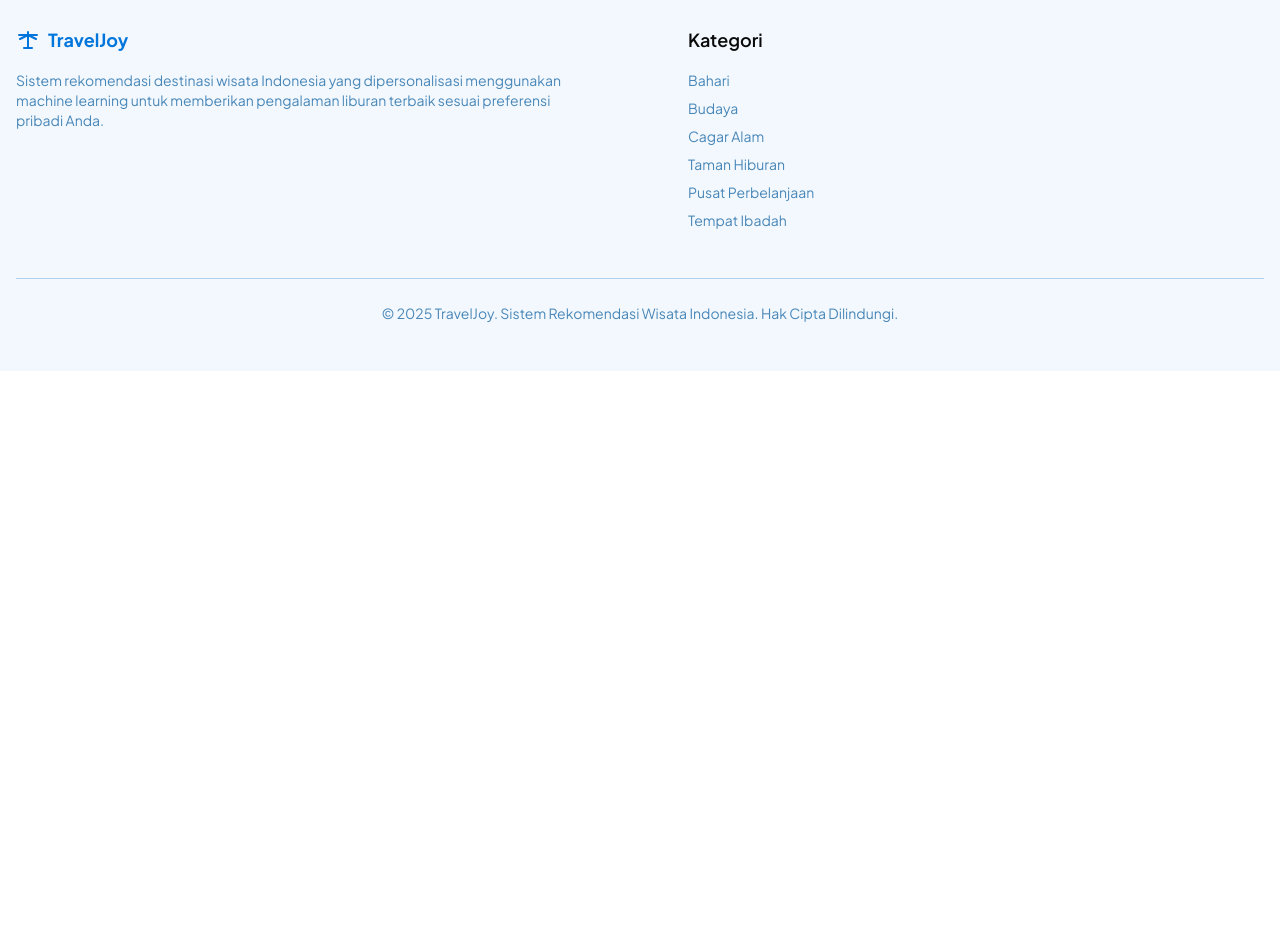
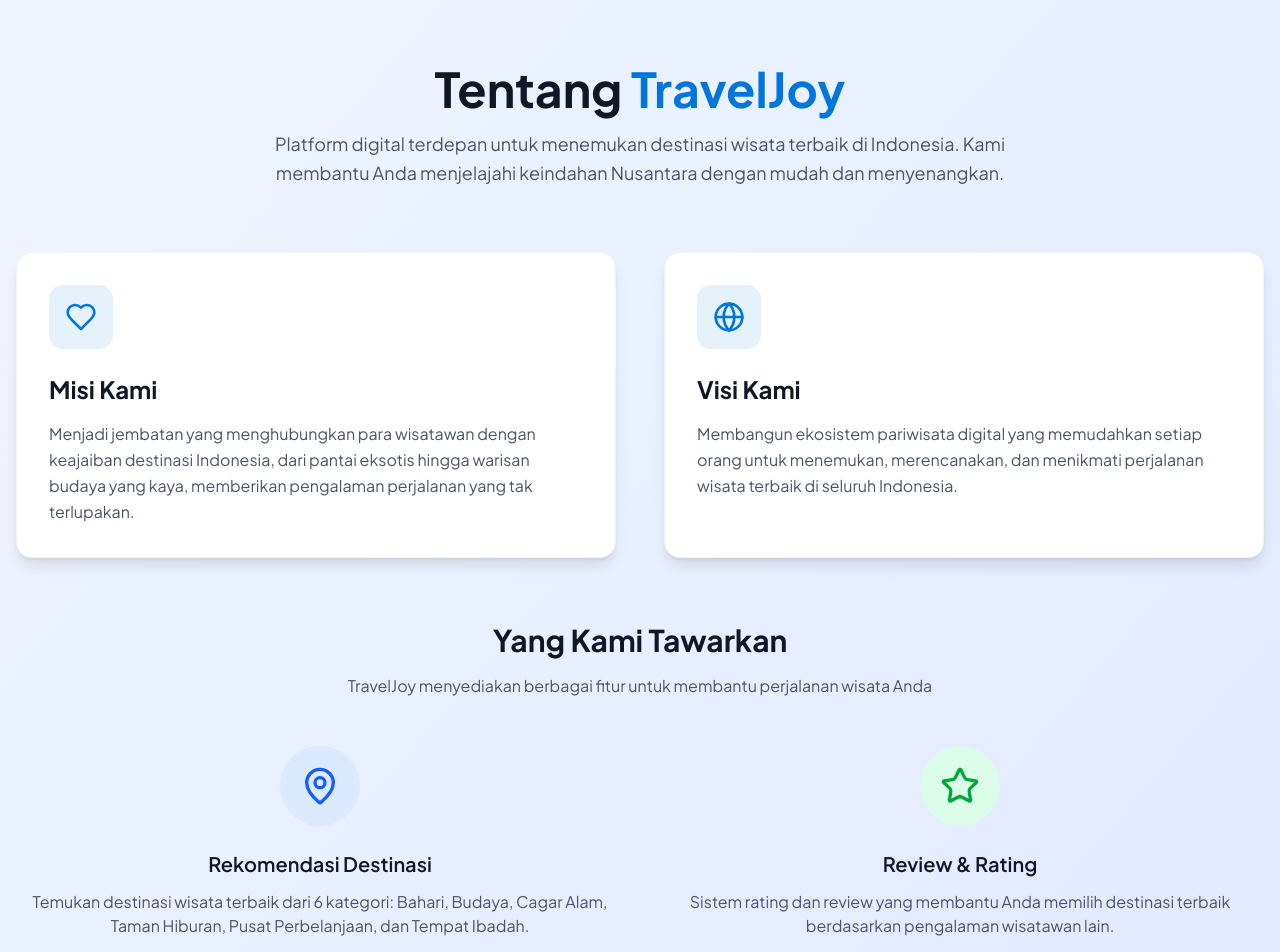
Before and after one commit to DwikyAhmad/capstone-febe, a Next.js app: page / in a window 1280 px wide. Shown: the part 1560-2512 px from the top of the page. Before the commit the page ends 1931 px from the top, so only its background shows below. Built offline with nearby package versions, Linux system fonts and the light colour scheme; no server answers; the database is empty.

Commit message:
feat: added about us

```diff
--- a/src/app/globals.css
+++ b/src/app/globals.css
@@ -128,7 +128,8 @@
 
   /* Scroll margin for sections with sticky navbar */
   #kategori,
-  #destinasi {
+  #destinasi,
+  #tentang {
     scroll-margin-top: 5rem;
   }
 }
--- a/src/app/page.tsx
+++ b/src/app/page.tsx
@@ -1,6 +1,7 @@
 import { Header } from "@/components/header";
 import { Hero } from "@/components/hero";
 import { CategoriesSection } from "@/components/categories-section";
+import { AboutSection } from "@/components/about-section";
 // import { PreferenceSection } from "@/components/preference-section";
 import { Footer } from "@/components/footer";
 import { TempatWisataList } from "@/components/tempat-wisata-list";
@@ -12,6 +13,7 @@
       <Hero />
       <CategoriesSection />
       <TempatWisataList />
+      <AboutSection />
       {/* <PreferenceSection /> */}
       <Footer />
     </main>
--- /dev/null
+++ b/src/components/about-section.tsx
@@ -0,0 +1,133 @@
+"use client";
+
+import { MapPin, Star, Globe, Heart, Award } from "lucide-react";
+
+export function AboutSection() {
+    const scrollToTop = () => {
+        window.scrollTo({
+            top: 0,
+            behavior: 'smooth'
+        });
+    };
+
+    return (
+        <section
+            id="tentang"
+            className="py-20 bg-gradient-to-br from-blue-50 to-indigo-100"
+        >
+            <div className="container mx-auto px-4">
+                {/* Header */}
+                <div className="text-center mb-16">
+                    <h2 className="text-4xl md:text-5xl font-bold text-gray-900 mb-4">
+                        Tentang <span className="text-primary">TravelJoy</span>
+                    </h2>
+                    <p className="text-lg text-gray-600 max-w-3xl mx-auto leading-relaxed">
+                        Platform digital terdepan untuk menemukan destinasi
+                        wisata terbaik di Indonesia. Kami membantu Anda
+                        menjelajahi keindahan Nusantara dengan mudah dan
+                        menyenangkan.
+                    </p>
+                </div>
+
+                {/* Mission & Vision */}
+                <div className="grid md:grid-cols-2 gap-12 mb-16">
+                    <div className="bg-white rounded-2xl p-8 shadow-lg border border-gray-100">
+                        <div className="w-16 h-16 bg-primary/10 rounded-xl flex items-center justify-center mb-6">
+                            <Heart className="w-8 h-8 text-primary" />
+                        </div>
+                        <h3 className="text-2xl font-bold text-gray-900 mb-4">
+                            Misi Kami
+                        </h3>
+                        <p className="text-gray-600 leading-relaxed">
+                            Menjadi jembatan yang menghubungkan para wisatawan
+                            dengan keajaiban destinasi Indonesia, dari pantai
+                            eksotis hingga warisan budaya yang kaya, memberikan
+                            pengalaman perjalanan yang tak terlupakan.
+                        </p>
+                    </div>
+
+                    <div className="bg-white rounded-2xl p-8 shadow-lg border border-gray-100">
+                        <div className="w-16 h-16 bg-primary/10 rounded-xl flex items-center justify-center mb-6">
+                            <Globe className="w-8 h-8 text-primary" />
+                        </div>
+                        <h3 className="text-2xl font-bold text-gray-900 mb-4">
+                            Visi Kami
+                        </h3>
+                        <p className="text-gray-600 leading-relaxed">
+                            Membangun ekosistem pariwisata digital yang
+                            memudahkan setiap orang untuk menemukan,
+                            merencanakan, dan menikmati perjalanan wisata
+                            terbaik di seluruh Indonesia.
+                        </p>
+                    </div>
+                </div>
+
+                {/* What We Offer */}
+                <div className="mb-16">
+                    <div className="text-center mb-12">
+                        <h3 className="text-3xl font-bold text-gray-900 mb-4">
+                            Yang Kami Tawarkan
+                        </h3>
+                        <p className="text-gray-600 max-w-2xl mx-auto">
+                            TravelJoy menyediakan berbagai fitur untuk membantu
+                            perjalanan wisata Anda
+                        </p>
+                    </div>
+
+                    <div className="grid md:grid-cols-2 gap-8">
+                        <div className="text-center">
+                            <div className="w-20 h-20 bg-blue-100 rounded-full flex items-center justify-center mx-auto mb-6">
+                                <MapPin className="w-10 h-10 text-blue-600" />
+                            </div>
+                            <h4 className="text-xl font-semibold text-gray-900 mb-3">
+                                Rekomendasi Destinasi
+                            </h4>
+                            <p className="text-gray-600">
+                                Temukan destinasi wisata terbaik dari 6
+                                kategori: Bahari, Budaya, Cagar Alam, Taman
+                                Hiburan, Pusat Perbelanjaan, dan Tempat Ibadah.
+                            </p>
+                        </div>
+
+                        <div className="text-center">
+                            <div className="w-20 h-20 bg-green-100 rounded-full flex items-center justify-center mx-auto mb-6">
+                                <Star className="w-10 h-10 text-green-600" />
+                            </div>
+                            <h4 className="text-xl font-semibold text-gray-900 mb-3">
+                                Review & Rating
+                            </h4>
+                            <p className="text-gray-600">
+                                Sistem rating dan review yang membantu Anda
+                                memilih destinasi terbaik berdasarkan pengalaman
+                                wisatawan lain.
+                            </p>
+                        </div>
+                    </div>
+                </div>
+
+
+
+                {/* Call to Action */}
+                <div className="text-center mt-16">
+                    <div className="bg-primary rounded-2xl p-8 md:p-12 text-white">
+                        <Award className="w-16 h-16 mx-auto mb-6 text-white/80" />
+                        <h3 className="text-2xl md:text-3xl font-bold mb-4">
+                            Mulai Petualangan Anda Bersama TravelJoy
+                        </h3>
+                        <p className="text-xl text-white/90 mb-8 max-w-2xl mx-auto">
+                            Jelajahi keindahan Indonesia dan temukan destinasi
+                            impian Anda. Buat kenangan tak terlupakan di setiap
+                            perjalanan!
+                        </p>
+                        <button
+                            onClick={scrollToTop}
+                            className="bg-white text-primary px-8 py-4 rounded-xl font-semibold text-lg hover:bg-gray-50 transition-colors cursor-pointer"
+                        >
+                            Mulai Menjelajah
+                        </button>
+                    </div>
+                </div>
+            </div>
+        </section>
+    );
+}
--- a/src/components/header.tsx
+++ b/src/components/header.tsx
@@ -5,6 +5,7 @@
 
 export function Header() {
   const scrollToTop = () => {
+    console.log('Scrolling to top...');
     window.scrollTo({
       top: 0,
       behavior: 'smooth'
@@ -12,6 +13,7 @@
   };
 
   const scrollToSection = (sectionId: string) => {
+    console.log('Scrolling to section:', sectionId);
     const element = document.getElementById(sectionId);
     const header = document.querySelector('header');
 
@@ -19,10 +21,13 @@
       const headerHeight = header.offsetHeight;
       const elementPosition = element.offsetTop - headerHeight - 16; // Extra 16px padding
 
+      console.log('Element found, scrolling to position:', elementPosition);
       window.scrollTo({
         top: elementPosition,
         behavior: 'smooth'
       });
+    } else {
+      console.log('Element not found:', sectionId);
     }
   };
 
@@ -50,25 +55,28 @@
         <nav className="hidden md:flex items-center space-x-6">
           <button
             onClick={scrollToTop}
-            className="text-foreground hover:text-primary transition-colors cursor-pointer"
+            className="text-foreground hover:text-primary transition-colors cursor-pointer px-3 py-2 rounded-md hover:bg-primary/10"
           >
             Beranda
           </button>
           <button
             onClick={() => scrollToSection('kategori')}
-            className="text-foreground hover:text-primary transition-colors cursor-pointer"
+            className="text-foreground hover:text-primary transition-colors cursor-pointer px-3 py-2 rounded-md hover:bg-primary/10"
           >
             Kategori
           </button>
           <button
             onClick={() => scrollToSection('destinasi')}
-            className="text-foreground hover:text-primary transition-colors cursor-pointer"
+            className="text-foreground hover:text-primary transition-colors cursor-pointer px-3 py-2 rounded-md hover:bg-primary/10"
           >
             Destinasi
           </button>
-          <Link href="/tentang" className="text-foreground hover:text-primary transition-colors">
+          <button
+            onClick={() => scrollToSection('tentang')}
+            className="text-foreground hover:text-primary transition-colors cursor-pointer px-3 py-2 rounded-md hover:bg-primary/10"
+          >
             Tentang Kami
-          </Link>
+          </button>
         </nav>
 
         <div className="flex items-center gap-4">
--- a/src/lib/firestore.ts
+++ b/src/lib/firestore.ts
@@ -21,7 +21,7 @@
 export const fetchTempatWisata = async (): Promise<TempatWisata[]> => {
     try {
         // Create a query to get 10 items from tempat_wisata collection
-        const q = query(collection(db, "tempat_wisata"), limit(10));
+        const q = query(collection(db, "tempat_wisata"), limit(9));
         const querySnapshot = await getDocs(q);
 
 
```
